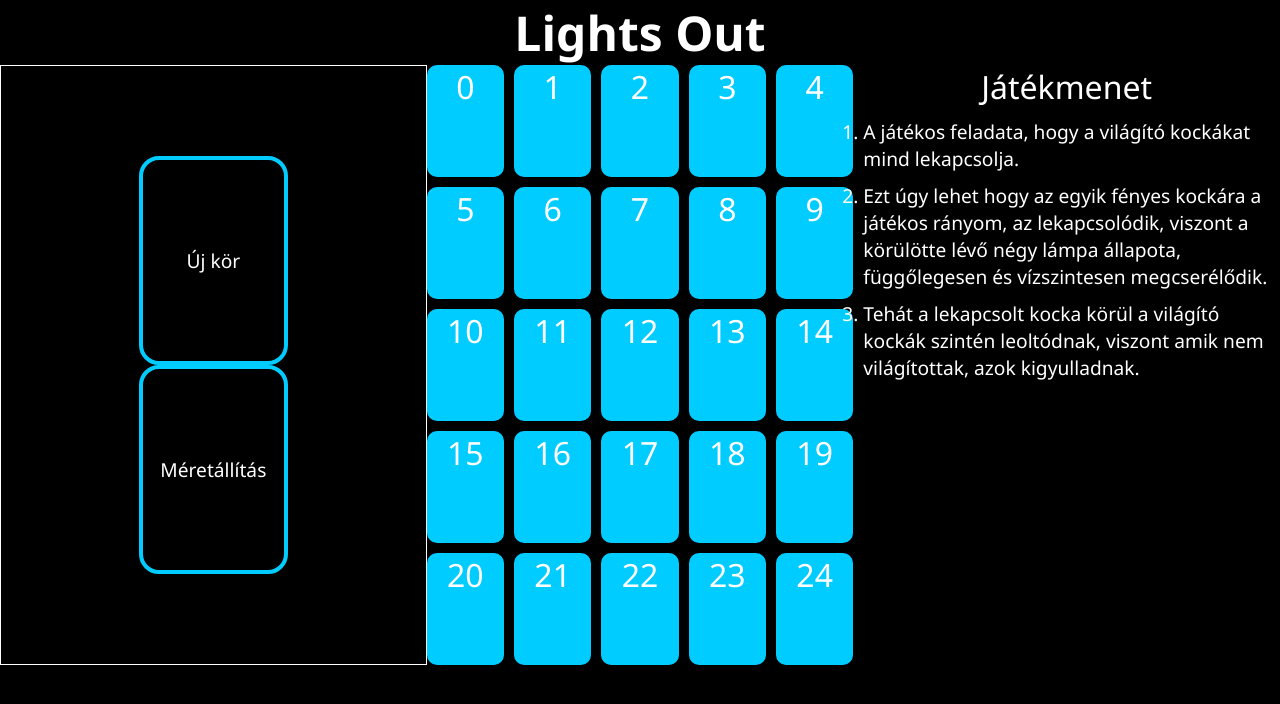
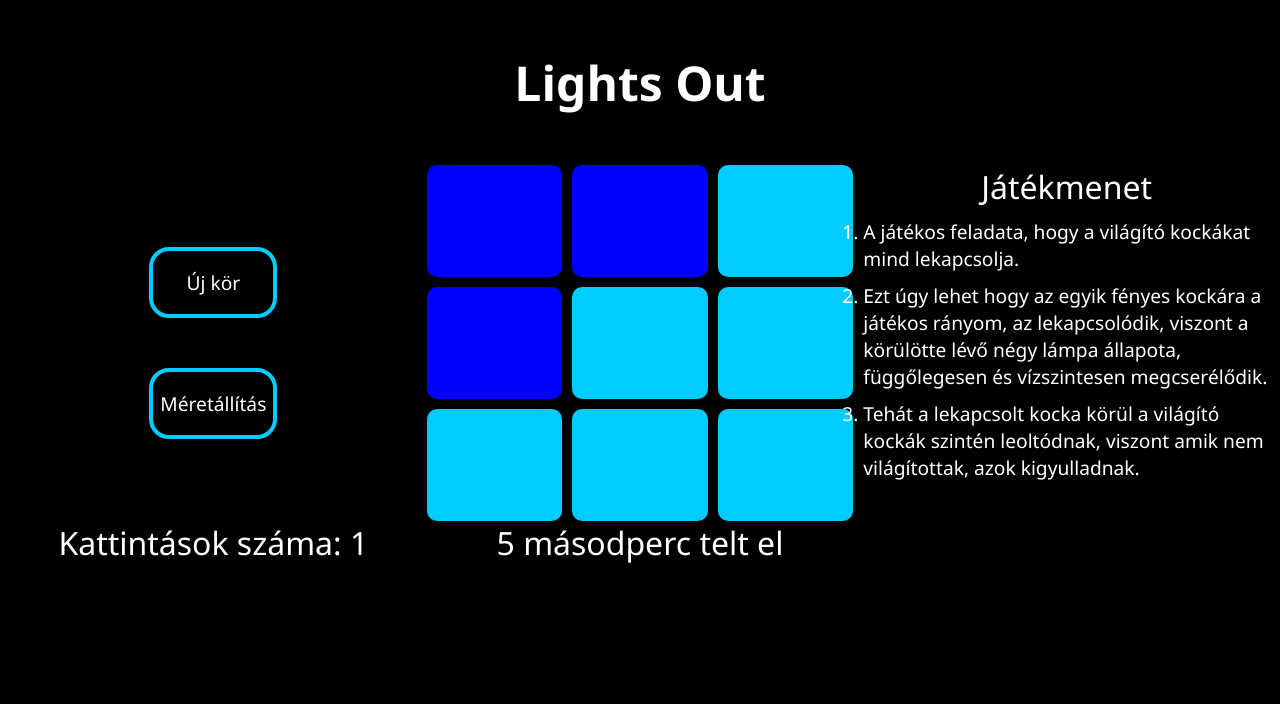
Before and after one commit to Logan114/lightOn, a plain HTML site: page index.html in a window 1280 px wide. Drawn offline with nearby package versions, Linux system fonts and the light colour scheme.

Commit message:
safranyos suti - randomizacio

```diff
--- a/fuggvenyek.js
+++ b/fuggvenyek.js
@@ -1,41 +1,53 @@
+
 let elkezdodott = false;
+
+
 
 // Pálya létrehozása
 
 export function negyzetGeneralas() {
-  const mezo = $("#palya");
-  for (let i = 0; i < 25; i++) {
-    mezo.append(`<div class="kocka${i} kocka"><p>${i}</p><br></div>`);
+  const mezo = document.getElementById("palya");
+  let txt = "";
+  for (let i = 0; i < Math.pow(meretSzam, 2); i++) {
+    txt += `<div class="kocka${i} kocka"><br></div>`;
   }
+  mezo.innerHTML = txt;
 }
 
 // Pálya életre keltése
 
 export function kattintas() {
-  $(".kocka").on("click", function () {
+  $("#palya").on("click", ".kocka", function () {
     $(this).toggleClass("kockaValtozott");
     let index = $(this).index();
+    let sor = Math.floor(index / meretSzam);
+    let oszlop = index % meretSzam;
 
-    let sor = Math.floor(index / 5);
-    let oszlop = index % 5;
+    let felsoIndex = (sor - 1) * meretSzam + oszlop;
+    let alsoIndex = (sor + 1) * meretSzam + oszlop;
+    let balIndex = sor * meretSzam + oszlop - 1;
+    let jobbIndex = sor * meretSzam + oszlop + 1;
 
-    let felsoIndex = (sor - 1) * 5 + oszlop;
-    let alsoIndex = (sor + 1) * 5 + oszlop;
-    let balIndex = sor * 5 + oszlop - 1;
-    let jobbIndex = sor * 5 + oszlop + 1;
 
-    szomszedotSzinez(felsoIndex);
-    szomszedotSzinez(alsoIndex);
-    szomszedotSzinez(balIndex);
-    szomszedotSzinez(jobbIndex);
+    if (sor > 0) szomszedotSzinez(felsoIndex);  // Ez a sor azt ellenőrzi, hogy az aktuális négyzet nincs-e a rács felső sorában. Ha a sor (a sor indexe) nagyobb, mint 0, az azt jelenti, hogy az aktuális négyzetnek van felette szomszédja. Ebben az esetben meghívja a szomszedotSzinez függvényt a fenti négyzet színének váltásához (felsoIndex).
+    if (sor < meretSzam - 1) szomszedotSzinez(alsoIndex);
+    if (oszlop > 0) szomszedotSzinez(balIndex);
+    if (oszlop < meretSzam - 1) szomszedotSzinez(jobbIndex);
   });
 }
 
 // Szomszédos négyzetek színváltásához
-
 function szomszedotSzinez(index) {
   $(".kocka").eq(index).toggleClass("kockaValtozott");
 }
+
+
+
+
+
+
+
+
 
 // Játék újrakezdése
 
@@ -43,30 +55,68 @@ export function ujKor() {
   const kezelesDiv = $(".kezeles");
   kezelesDiv.html(`<button class="ujKor">Új kör</button>`);
 
-  $(".ujKor").on("click", function () {
+  kezelesDiv.on("click", ".ujKor", function () {   //a .kezeles HTML-tartalmát a függvény minden egyes meghívásakor egy új gombra cseréli. Ez a megközelítés eltávolítja az előző gombhoz csatolt eseménykezelőket.
     $(".kocka").removeClass("kockaValtozott");
+    eltelt = 0;
+    klikk = 0;
+    const szamlalo = $(".szamlalo");
+    szamlalo.html(`<p>Kattintások száma: 0</p>`);
   });
 }
 
+
+
+
+
+
 // Pálya méretének megadása
 
+let meretSzam = 3;
+
 export function hanyszorHany() {
+  let grid = "";
   const kezelesDiv = $(".kezeles");
   kezelesDiv.append(`<button class="hanyszorHany">Méretállítás</button>`);
 
   $(".hanyszorHany").on("click", function () {
-    // méret átállítás
+    meretSzam = meretSzam === 3 ? 5 : 3; // ha 3 akkor 5 lesz, ha 3 akkor 5 lesz
+
+
+    const palya = document.querySelector('#palya');
+    palya.innerHTML = ''; // Azért töröljük mert már új a meretSzam-unk és mást kell legenerálnia, új változó értékkel
+    negyzetGeneralas();
+    grid = ""; // Alaphelyzetbe állítása
+    for (let i = 0; i < meretSzam; i++) {
+      grid += '1fr ';
+    }
+    palya.style.gridTemplateColumns = grid;
+
+
+    const kockaElements = document.querySelectorAll('.kocka');
+    kockaElements.forEach((kocka) => {
+      kocka.style.width = '100%';
+      kocka.style.height = '7em';
+    });
+
+    //kezelesDiv.style.gap = '3px'; még nem mükszik
+
+    randomizacio();
   });
 }
+
+
+
+
+
 
 // Lépészszámláló
 let klikk = 0;
 export function kattintasSzamlalo() {
   const szamlalo = $(".szamlalo");
-  $(".kocka").on("click", function () {
+  $("#palya").on("click", ".kocka", function () { // A későbbi méretváltoztatások miatt szükséges
     klikk += 1;
     elkezdodott = true;
-    szamlalo.html(`<p>Kattintások száma:${klikk}</p>`);
+    szamlalo.html(`<p>Kattintások száma: ${klikk}</p>`);
   });
 }
 
@@ -88,6 +138,7 @@ export function stopperSzamolas() {
 }
 
 let stopperSzoveg;
+
 function stopperKiiras() {
   const stopperHtml = $(".stopper");
   if (elteltPerc > 1) {
@@ -101,14 +152,38 @@ export function stopperMeghivas() {
   stopperSzamolas();
 }
 
+
+
+
+
+
+
+
+
+export function randomizacio() {
+  const randSor = Math.floor(Math.random() * meretSzam);
+  const randOszlop = Math.floor(Math.random() * meretSzam);
+
+
+  const randIndex = randSor * meretSzam + randOszlop;
+  const randNegyzet = document.querySelector(`.kocka${randIndex}`);
+
+  if (randNegyzet) {
+    randNegyzet.click();
+  }
+
+}
+
+
+
 /* ------------------------  Megjegyzések  ------------------------*/
 
 // randomizáció kezdéskor
-// n*n-s legyen
-// oldalt ne színeződjön be
+// n*n-s legyen --kész--
+// oldalt ne színeződjön be --kész--
 // dokumentaciot irni, online van egy pelda (mindenkinek kell egy sajátot írnia)
 
-// lepesSzamlalo --keész--
+// lepesSzamlalo --kész--
 // stopper játékmérése --kész--
 // uj jateknel mindig negyzet-színvaltas
 // legyen reszponziv
--- a/main.js
+++ b/main.js
@@ -1,5 +1,14 @@
 
-import { negyzetGeneralas, kattintas, ujKor, hanyszorHany, kattintasSzamlalo, stopperMeghivas } from "./fuggvenyek.js"
+import {
+        negyzetGeneralas,
+        kattintas,
+        ujKor,
+        hanyszorHany,
+        kattintasSzamlalo,
+        stopperMeghivas,
+        randomizacio
+        }
+          from "./fuggvenyek.js"
 
 
 
@@ -7,5 +16,6 @@ negyzetGeneralas();
 kattintas();
 ujKor();
 hanyszorHany();
-kattintasSzamlalo()
-stopperMeghivas()
+kattintasSzamlalo();
+stopperMeghivas();
+randomizacio();
--- a/style.css
+++ b/style.css
@@ -13,6 +13,7 @@ body {
 h1 {
     text-align: center;
     font-size: 3em;
+    margin: 50px;
 }
 
 main {
@@ -22,11 +23,13 @@ main {
 
 #palya {
     display: grid;
-    grid-template-columns: 1fr 1fr 1fr 1fr 1fr;
+    grid-template-columns: 1fr 1fr 1fr;
     grid-gap: 10px;
 
     max-width: 600px;
 }
+
+
 
 p {
     font-size: 2em;
@@ -43,12 +46,12 @@ p {
     align-items: center;
     justify-content: center;
     flex-direction: column;
-    border: 1px solid white;
+    gap: 50px;
 }
 
 .ujKor, .hanyszorHany {
-    width: 35%;
-    height: 35%;
+    width: 30%;
+    height: 20%;
     border: 4px solid #00ccff;
     background-color: black;
     border-radius: 20px;
@@ -62,7 +65,7 @@ p {
 
 .ujKor:hover, .hanyszorHany:hover {
     transform: scale(1.1);
-    transition: all 1s;
+    transition: all 250ms;
     background-color: darkslategrey;
 }
 
```
